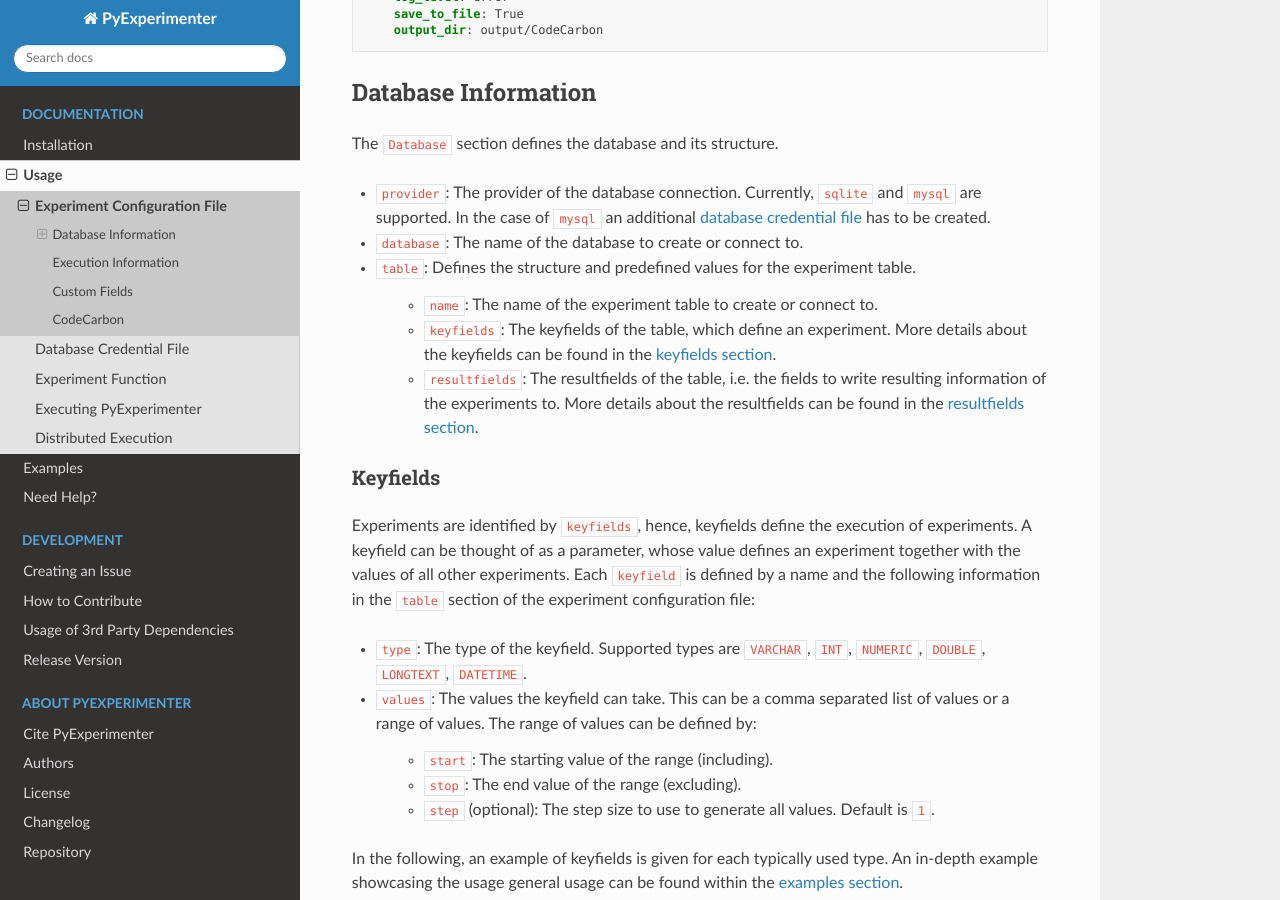
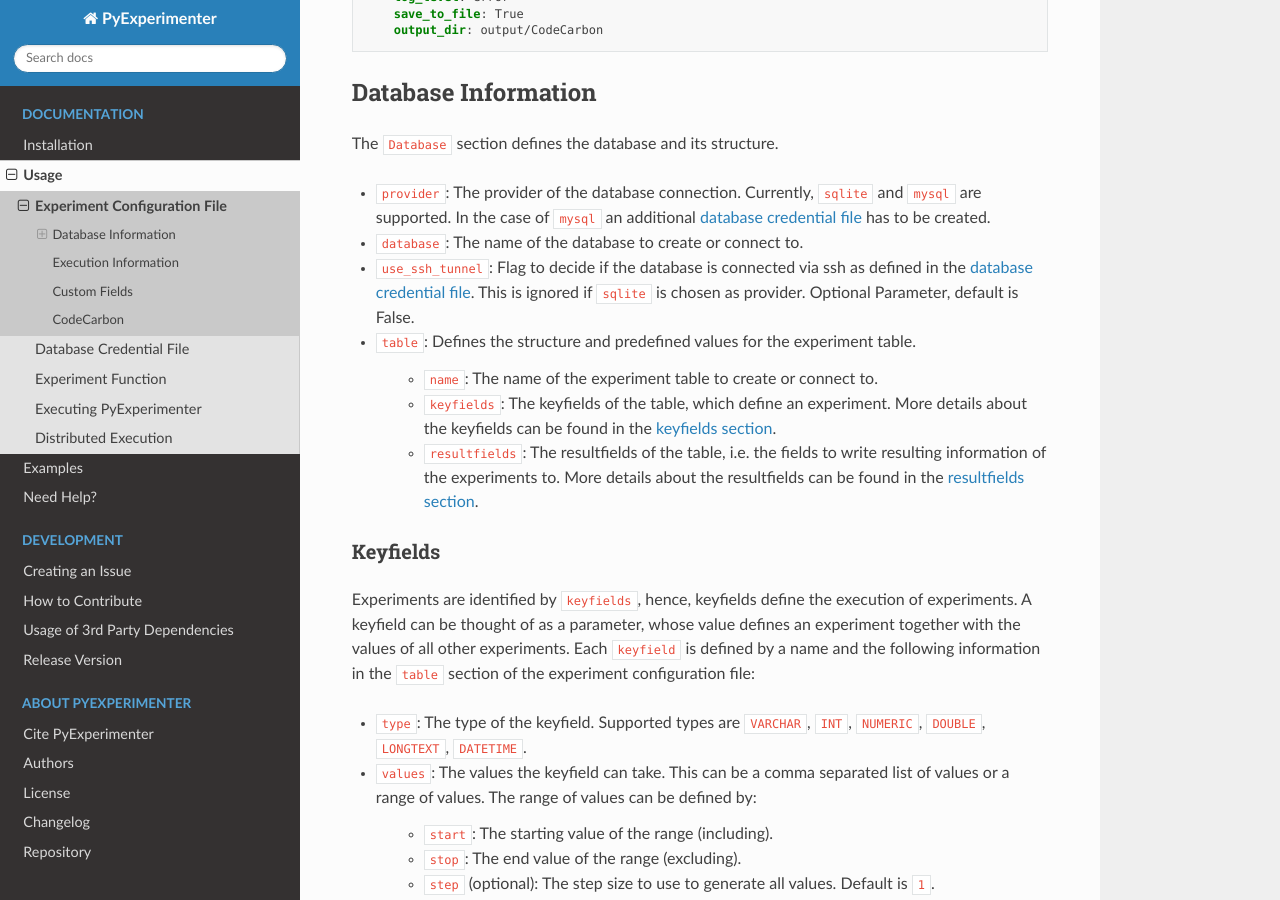
Before and after one commit to tornede/py_experimenter, a Sphinx documentation site: the page built from docs/source/usage/experiment_configuration_file.rst, in a window 1280 px wide and 900 px high, scrolled down 1145 px. Built offline with Sphinx 7.4.7 and the Read the Docs theme 2.0.0, drawn with Linux system fonts in a browser that asks for light colours; pages that are not in the unit, such as notebooks, are missing from menus; some of the changed text lies outside the part shown.

Commit message:
Improve documentation

```diff
--- a/docs/source/usage/database_credential_file.rst
+++ b/docs/source/usage/database_credential_file.rst
@@ -19,7 +19,7 @@
           server: example.mysqlserver.com
 
 However, for security reasons, databases might only be accessible from a specific IP address. In these cases, one can use an ssh jumphost. This means that ``PyExperimenter`` will first connect to the ssh server
-that has access to the database and then connect to the database server from there. This is done by adding an additional ``Ssh`` section to the database credential file, and can be activated either by a PyExperimenter keyword argument or in the :ref:`experimenter configuration file <_experiment_configuration_file>`.
+that has access to the database and then connect to the database server from there. This is done by adding an additional ``Ssh`` section to the database credential file, and can be activated either by a ``PyExperimenter`` keyword argument or in the :ref:`experimenter configuration file <_experiment_configuration_file>`.
 The following example shows how to connect to a database server using an SSH server with the address ``ssh_hostname`` and the port ``optional_ssh_port``.
 
 .. code-block:: yaml
--- a/docs/source/usage/experiment_configuration_file.rst
+++ b/docs/source/usage/experiment_configuration_file.rst
@@ -70,6 +70,7 @@
 
 - ``provider``: The provider of the database connection. Currently, ``sqlite`` and ``mysql`` are supported. In the case of ``mysql`` an additional :ref:`database credential file <database_credential_file>` has to be created.
 - ``database``: The name of the database to create or connect to.
+- ``use_ssh_tunnel``: Flag to decide if the database is connected via ssh as defined in the :ref:`database credential file <database_credential_file>`. This is ignored if ``sqlite`` is chosen as provider. Optional Parameter, default is False.
 - ``table``: Defines the structure and predefined values for the experiment table.
 
     - ``name``: The name of the experiment table to create or connect to.
```
Also changed, not shown: other parts of docs/source/usage/experiment_configuration_file.rst (+1 -1 lines).
